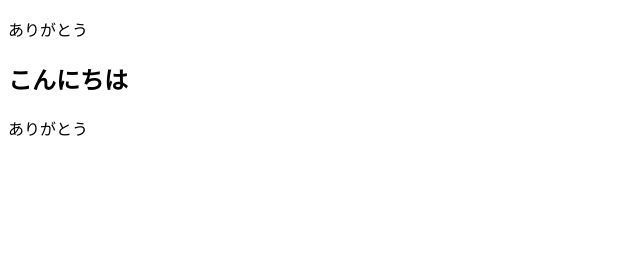
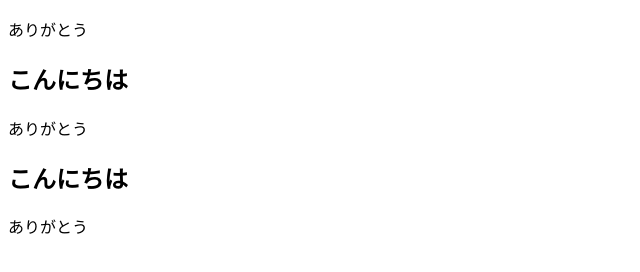
Before and after one commit to y-arai58/test, a plain HTML site: page index.html in a window 1280 px wide. Shown: the part 118-390 px from the top of the page, without its empty margins (0-640 px from the left). Drawn offline with Linux system fonts and the light colour scheme.

Commit message:
繰り返しを追加

```diff
--- a/index.html
+++ b/index.html
@@ -14,6 +14,8 @@
     <p>ありがとう</p>
     <h2>こんにちは</h2>
     <p>ありがとう</p>
+    <h2>こんにちは</h2>
+    <p>ありがとう</p>
 </body>
 
 </html>
```
